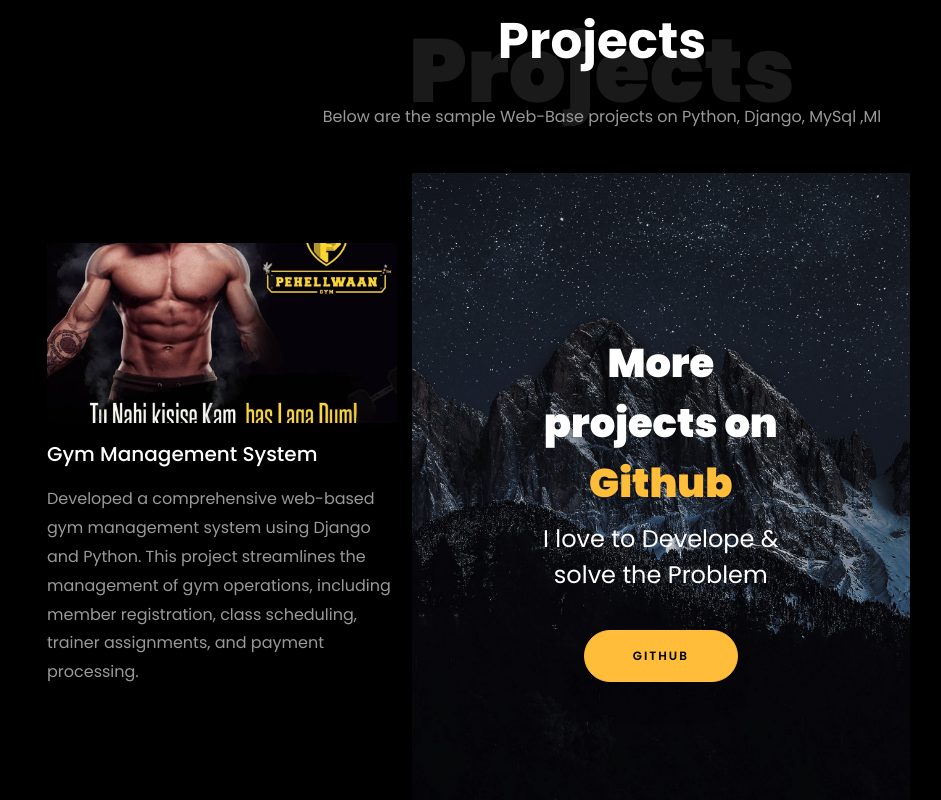
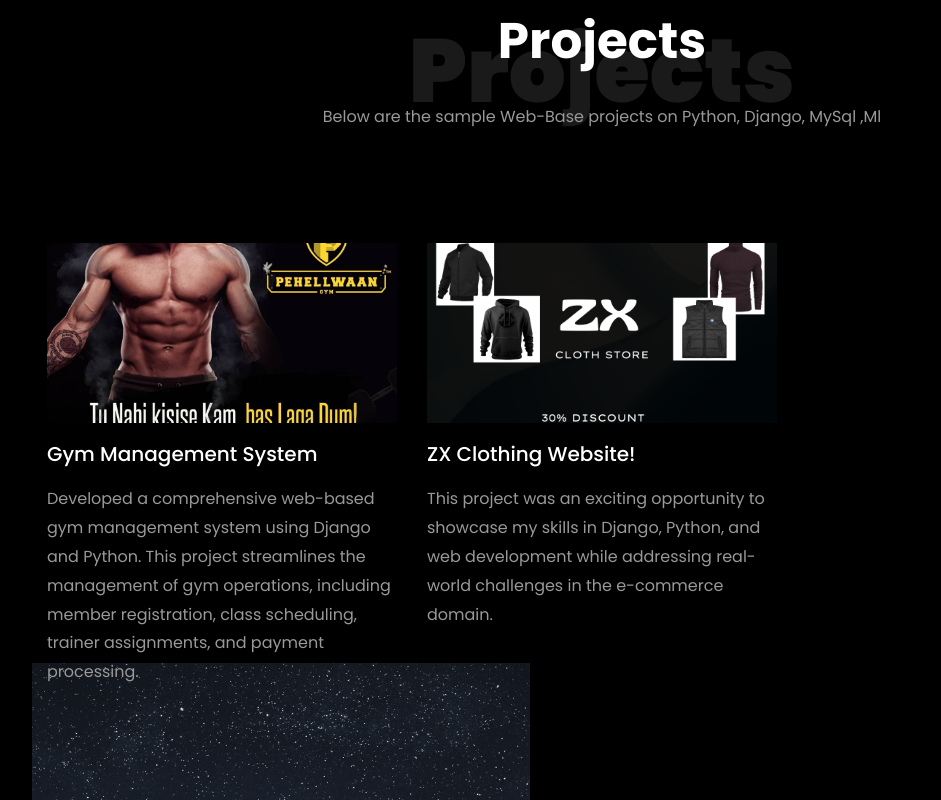
Before and after one commit to prathmesh1602/prathmesh1602.github.io, a plain HTML site: page index.html in a window 1280 px wide. Shown: the part 2000-2800 px from the top of the page, without its empty margins (38-979 px from the left). Drawn offline with Linux system fonts and the light colour scheme; files whose address does not match are found by name.

Commit message:
add new project

```diff
--- a/index.html
+++ b/index.html
@@ -384,22 +384,22 @@
               </div>
             </div>
           </div>
-          <!-- <div class="col-md-4 d-flex ftco-animate">
+           <div class="col-md-4 d-flex ftco-animate">
           	<div class="blog-entry justify-content-end">
-              <a href="" class="block-20 zoom-effect" style="background-image: url('images/proj_2.jpg');">
+              <a href="" class="block-20 zoom-effect" style="background-image: url('images/pro2.png');">
               </a>
-              <div class="text mt-3 float-right d-block"> -->
+              <div class="text mt-3 float-right d-block">
 
-                <!-- <h3 class="heading"><a href="">Data Analysis using Python Project for Beginners</a></h3>
-                <p>Performed exploratory data analysis on diwali sales data using Python to improve the customer experience.</p>
+                 <h3 class="heading"><a href="">ZX Clothing Website!</a></h3>
+                <p>This project was an exciting opportunity to showcase my skills in Django, Python, and web development while addressing real-world challenges in the e-commerce domain.</p>
               </div>
             </div>
           </div>
-          <div class="col-md-4 d-flex ftco-animate">
+          <!-- <div class="col-md-4 d-flex ftco-animate">
           	<div class="blog-entry">
               <a href="" class="block-20 zoom-effect" style="background-image: url('images/proj_3.jpg');">
               </a>
-              <div class="text mt-3 float-right d-block"> -->
+              <div class="text mt-3 float-right d-block">
 
                 <!-- <h3 class="heading"><a href="">Power BI Sales dashboard Project for Beginners</a></h3>
                 <p>Designed a power bi dashboard for Madhav Store to track and analyze the online sales data acorss India.</p>
```
Also changed, not shown: images/M2.jpg (deleted), images/about.png (deleted), images/bg_1.png (deleted), images/images.jpeg (deleted), images/loc.png (deleted), images/pro2.png (added), images/proj_1.jpg (deleted), images/proj_2.jpg (deleted), images/proj_3.jpg (deleted), images/proj_4.jpg (deleted), images/proj_5.jpg (deleted).
